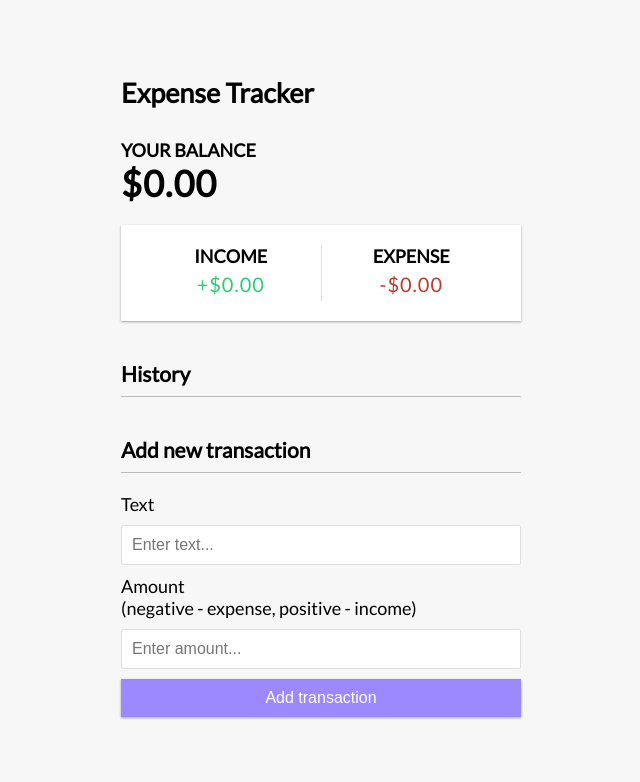
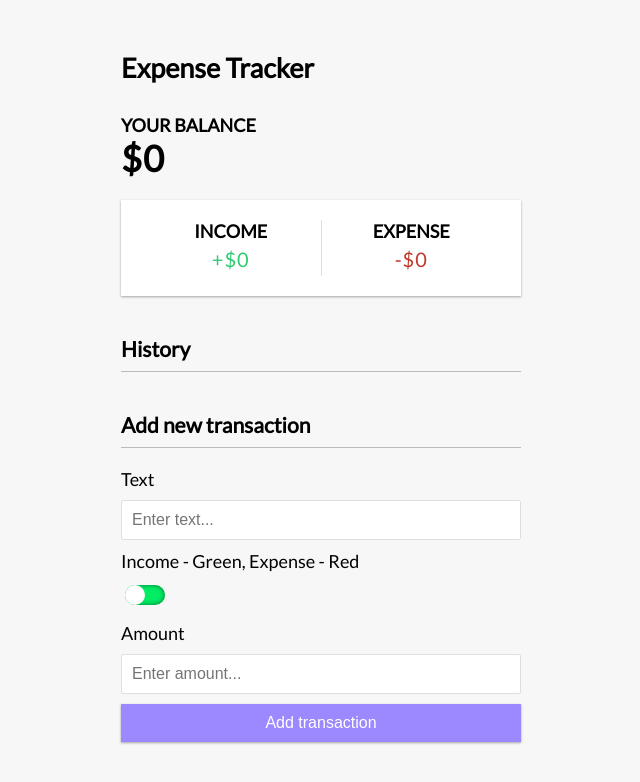
Before and after one commit to KaungThantZin2021/expense-tracker-wth-vue3, a Vue app: page / in a window 1280 px wide. Shown: the top 782 px of the page, without its empty margins (319-959 px from the left). Built offline with nearby package versions, Linux system fonts and the light colour scheme.

Commit message:
[Finish] add income expense switch , refactor, check

```diff
--- a/src/App.vue
+++ b/src/App.vue
@@ -33,13 +33,13 @@ onMounted(() => {
 });
 
 // calculating total
-const total = computed(() => transactions.value.reduce((acc, transaction) => (acc + transaction.amount), 0).toFixed(2));
+const total = computed(() => transactions.value.reduce((acc, transaction) => (acc + transaction.amount), 0));
 
 // calculating income
-const income = computed(() => transactions.value.filter((transaction) => transaction.amount > 0).reduce((acc, transaction) => (acc + transaction.amount), 0).toFixed(2));
+const income = computed(() => transactions.value.filter((transaction) => transaction.amount > 0).reduce((acc, transaction) => (acc + transaction.amount), 0));
 
 // calculating expense
-const expense = computed(() => transactions.value.filter((transaction) => transaction.amount < 0).reduce((acc, transaction) => (acc + transaction.amount), 0).toFixed(2));
+const expense = computed(() => transactions.value.filter((transaction) => transaction.amount < 0).reduce((acc, transaction) => (acc + transaction.amount), 0));
 
 // add transaction
 const handleTransactionSubmitted = (transactionData) => {
--- a/src/components/AddTransaction.vue
+++ b/src/components/AddTransaction.vue
@@ -1,3 +1,39 @@
+<style>
+input[type="checkbox"] {
+  position: relative;
+  width: 40px;
+  height: 20px;
+  -webkit-appearance: none;
+  appearance: none;
+  background: #00ed64;
+  outline: none;
+  border-radius: 2rem;
+  cursor: pointer;
+  box-shadow: inset 0 0 5px rgb(0 0 0 / 50%);
+}
+
+input[type="checkbox"]::before {
+  content: "";
+  width: 20px;
+  height: 20px;
+  border-radius: 50%;
+  background: #fff;
+  position: absolute;
+  top: 0;
+  left: 0;
+  transition: 0.5s;
+}
+
+input[type="checkbox"]:checked::before {
+  transform: translateX(100%);
+  background: #fff;
+}
+
+input[type="checkbox"]:checked {
+  background: red;
+}
+
+</style>
 <template>
     <h3>Add new transaction</h3>
       <form @submit.prevent="onSubmit()" id="form">
@@ -6,10 +42,13 @@
           <input type="text" id="text" v-model="text" placeholder="Enter text..." />
         </div>
         <div class="form-control">
+          <label for="incomeExpenseSwitch">Income - Green, Expense - Red</label>
+          <br>
+          <input type="checkbox"  id="incomeExpenseSwitch" v-model="incomeExpenseSwitch">
+        </div>
+        <div class="form-control">
           <label for="amount"
-            >Amount <br />
-            (negative - expense, positive - income)</label
-          >
+            >Amount </label>
           <input type="number" id="amount" v-model="amount" placeholder="Enter amount..." />
         </div>
         <button class="btn">Add transaction</button>
@@ -18,14 +57,17 @@
 
 <script setup>
 import { ref, defineEmits } from 'vue';
+import { useToast } from "vue-toastification";
+
+const toast = useToast();
 
 const text = ref('');
+const incomeExpenseSwitch = ref('');
 const amount = ref('');
 
 const emit = defineEmits(['transactionSubmitted']);
 
 const onSubmit = () => {
-
   if(text.value === '' || amount.value === '') {
     toast.error('Please enter text and amount');
     return;
@@ -33,7 +75,7 @@ const onSubmit = () => {
 
   emit('transactionSubmitted', {
     text: text.value,
-    amount: +amount.value
+    amount: +(!incomeExpenseSwitch.value ? `+${amount.value}` : `-${amount.value}`)
   });
 
   text.value = '';
--- a/src/components/Balance.vue
+++ b/src/components/Balance.vue
@@ -1,6 +1,6 @@
 <template>
     <h4>Your Balance</h4>
-    <h1 id="balance">${{ total }}</h1>
+    <h1 id="balance">{{ total != 0 ? (total > 0 ? `+$${total}` : `-$${total.toString().substring(1)}`) : `$${0}`  }}</h1>
   </template>
 
   <script setup>
--- a/src/components/IncomeExpenses.vue
+++ b/src/components/IncomeExpenses.vue
@@ -6,7 +6,7 @@
         </div>
         <div>
           <h4>Expense</h4>
-          <p id="money-minus" class="money minus">-${{ expense }}</p>
+          <p id="money-minus" class="money minus">-${{ expense != 0 ? expense.toString().substring(1) : 0 }}</p>
         </div>
       </div>
 </template>
--- a/src/components/TransactionList.vue
+++ b/src/components/TransactionList.vue
@@ -5,7 +5,7 @@
           :key="transaction.id"
           :class="transaction.amount > 0 ? 'plus' : 'minus'"
         >
-          {{ transaction.text }} <span>{{ transaction.amount }}</span>
+          {{ transaction.text }} <span>{{ transaction.amount > 0 ? '+' : '' }} {{ transaction.amount }}</span>
           <button @click="deleteTransaction(transaction.id)" class="delete-btn">x</button>
         </li>
       </ul>
```
